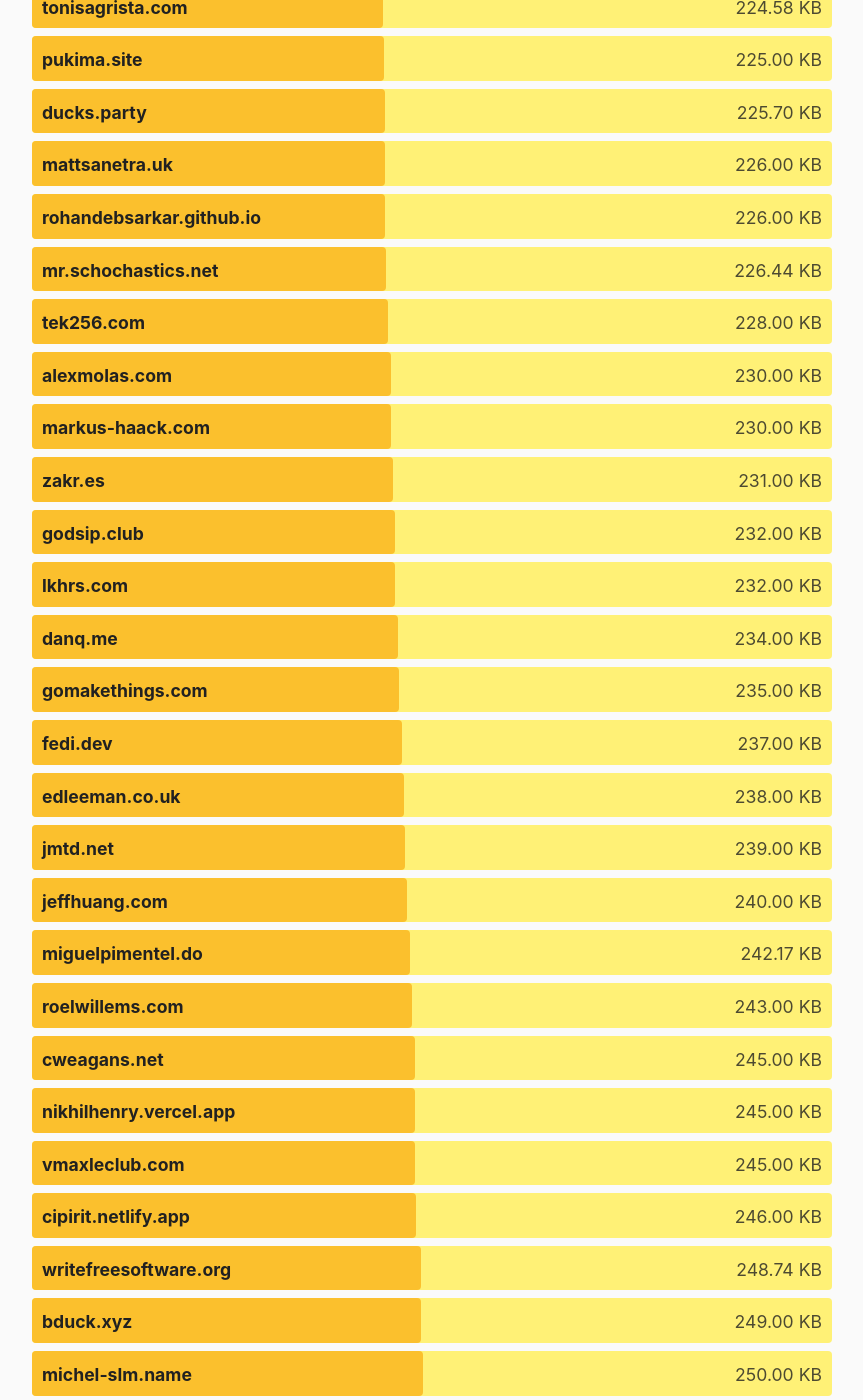
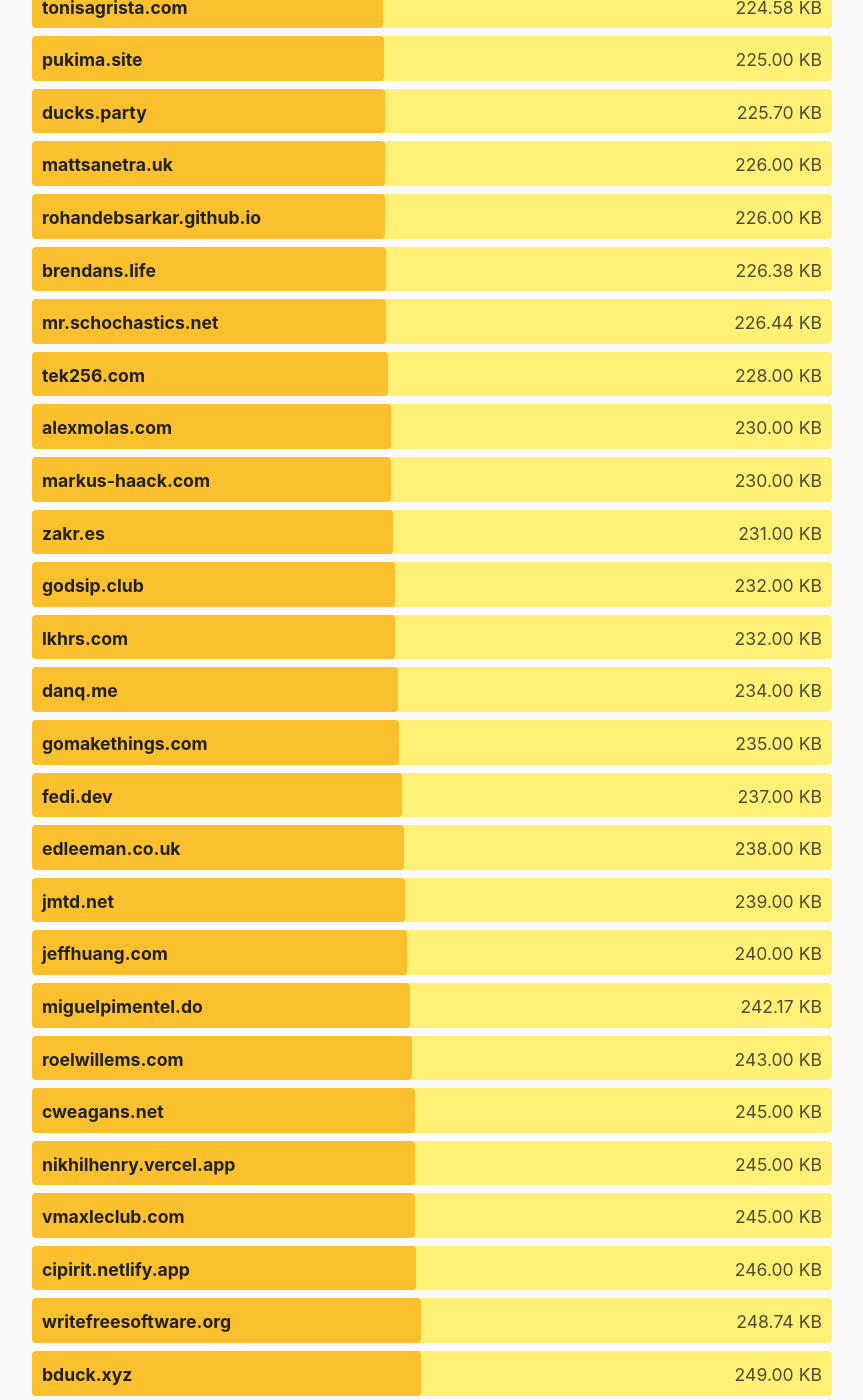
Before and after one commit to kevquirk/512kb.club, a Jekyll site: the page built from index.md, in a window 1280 px wide and 1400 px high, scrolled down 37462 px. Shown: the whole window, without its empty margins (208-1071 px from the left). Built offline with Jekyll 4.4.1, drawn with Linux system fonts in a browser that asks for light colours; some of the changed text lies outside the part shown.

Commit message:
Update sites.yml

```diff
--- a/_data/sites.yml
+++ b/_data/sites.yml
@@ -690,8 +690,8 @@
 
 - domain: brendans.life
   url: https://brendans.life/
-  size: 254.1
-  last_checked: 2024-10-02
+  size: 226.38
+  last_checked: 2024-11-01
 
 - domain: brianjdevries.com
   url: https://brianjdevries.com
```
